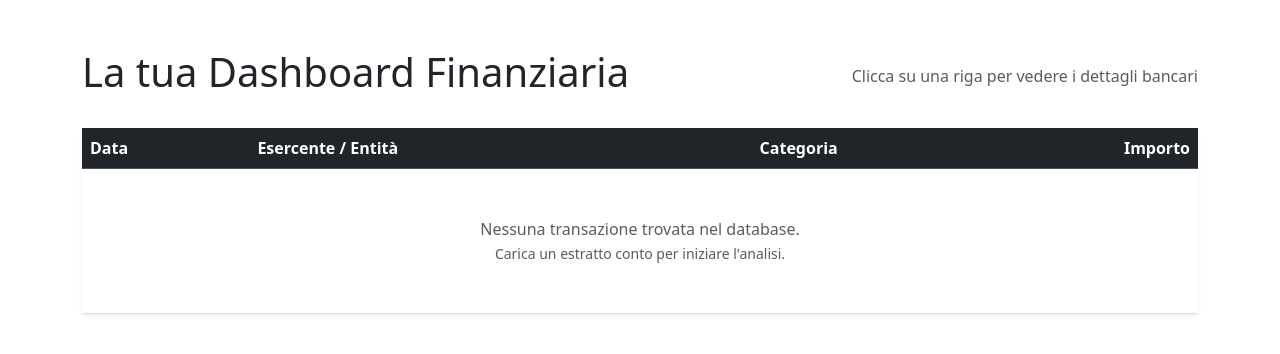
After one commit to Sara-Reb/expense-tracker, a Flask app: page /dashboard in a window 1280 px wide. The commit adds this page. Shown: the top 354 px of the page. Run offline with Flask 3, Linux system fonts and the light colour scheme.

Commit message:
add dashboard page and enhance file upload functionality with transaction hashing

```diff
--- a/app.py
+++ b/app.py
@@ -1,27 +1,30 @@
+from datetime import datetime
+import hashlib
+import json
+import pandas as pd
+
 from flask import Flask, render_template, request, redirect, url_for
 from flask_sqlalchemy import SQLAlchemy
 from sqlalchemy.orm import DeclarativeBase, Mapped, mapped_column
 from sqlalchemy import Integer, Float, Text, Date
 from bank_parser import parse_file, identify_structure, parse_bank_statement, categorize_transactions
-import json
-import pandas as pd
 
 class Base(DeclarativeBase):
     pass
-db = SQLAlchemy(model_class = Base)
+db = SQLAlchemy(model_class=Base)
 
 app = Flask(__name__)
 app.config['SQLALCHEMY_DATABASE_URI'] = 'sqlite:///expenses.db'
 db.init_app(app)
 
 class Expenses(db.Model):
-    id : Mapped[int] = mapped_column(Integer, primary_key=True)
-    date : Mapped[Date] = mapped_column(Date, nullable=False)
-    category : Mapped[str] = mapped_column(Text, nullable=False)
-    amount : Mapped[float] = mapped_column(Float, nullable=False)
-    description : Mapped[str] = mapped_column(Text, nullable=True)
-    merchant : Mapped[str] = mapped_column(Text, nullable=True)
-
+    id: Mapped[int] = mapped_column(Integer, primary_key=True)
+    date: Mapped[Date] = mapped_column(Date, nullable=False)
+    category: Mapped[str] = mapped_column(Text, nullable=False)
+    amount: Mapped[float] = mapped_column(Float, nullable=False)
+    description: Mapped[str] = mapped_column(Text, nullable=True)
+    merchant: Mapped[str] = mapped_column(Text, nullable=True)
+    transaction_hash: Mapped[str] = mapped_column(Text, unique=True, nullable=False)
 
 
 @app.route('/')
@@ -31,7 +34,7 @@ def index():
 @app.route('/upload', methods=['POST'])
 def upload():
     file = request.files['file']
-    if file and (file.filename.endswith('.csv') or file.filename.endswith('.xlsx')):
+    if file and (file.filename.endswith('.csv') or file.filename.endswith('.xlsx') or file.filename.endswith('.xls')):
 
         df = parse_file(file)
         structure = identify_structure(df)
@@ -41,11 +44,45 @@ def upload():
         categories_df = pd.DataFrame(categorized_transactions['transactions'])
         categories_df.set_index('row_id', inplace=True)
         parsed_df = transaction_df.join(categories_df)
-        parsed_df.to_sql('expenses', con=db.engine, if_exists='append', index=False)
-        return redirect(url_for('index'))
+
+        # Sforziamo pandas a normalizzare tutta la colonna 'date' prima di ciclare
+        parsed_df['date'] = pd.to_datetime(parsed_df['date'], errors='coerce')
+
+        # UN UNICO CICLO FOR CORRETTO
+        for index, row in parsed_df.iterrows():
+
+            # 2. CREAZIONE DELL'HASH UNIVOCO
+            hash_string = f"{clean_date}_{row['amount']}_{row['description']}"
+            row_hash = hashlib.md5(hash_string.encode('utf-8')).hexdigest()
+
+            # Controllo duplicati
+            exists = Expenses.query.filter_by(transaction_hash=row_hash).first()
+            if exists:
+                continue
+
+            # 3. Salvataggio del record
+            expense = Expenses(
+                date=row['date'].date() if pd.notna(row['date']) else None,
+                category=row['category'],
+                amount=float(row['amount']),
+                description=row['description'],
+                merchant=row['merchant'] if pd.notna(row['merchant']) else None,
+                transaction_hash=row_hash
+            )
+            db.session.add(expense)
+
+        db.session.commit()
+        return redirect(url_for('dashboard'))
     else:
         message = "Invalid file format. Please upload a CSV or Excel file."
         return render_template('index.html', message=message)
+
+
+@app.route('/dashboard')
+def dashboard():
+    # Ordiniamo per data decrescente (le più recenti in alto)
+    transazioni = Expenses.query.order_by(Expenses.date.desc()).all()
+    return render_template('dashboard.html', transazioni=transazioni)
 
 
 with app.app_context():
--- /dev/null
+++ b/templates/dashboard.html
@@ -0,0 +1,106 @@
+{% extends "layout.html" %} {% block title %}Dashboard Spese{% endblock %} {%
+block head %} {{ super() }}
+<style>
+  /* Rende evidente che la riga intera è cliccabile */
+  .clickable-row {
+    cursor: pointer;
+    transition: background-color 0.15s ease-in-out;
+  }
+  .clickable-row:hover {
+    background-color: rgba(0, 0, 0, 0.04) !important;
+  }
+  /* Rimuove i bordi e i padding aggiuntivi dalla riga di dettaglio per non spaccare la tabella */
+  .detail-row td {
+    padding: 0 !important;
+    border-top: none !important;
+  }
+  /* Conserva l'allineamento del font monospace per la descrizione grezza */
+  .bank-raw-text {
+    font-family: var(--bs-font-monospace);
+    word-break: break-all;
+  }
+</style>
+{% endblock %} {% block content %}
+<div class="container my-5">
+  <div class="d-flex justify-content-between align-items-center mb-4">
+    <h1>La tua Dashboard Finanziaria</h1>
+    <span class="text-muted"
+      >Clicca su una riga per vedere i dettagli bancari</span
+    >
+  </div>
+
+  <div class="card shadow-sm border-0">
+    <div class="card-body p-0">
+      <div class="table-responsive">
+        <table class="table table-hover align-middle mb-0">
+          <thead class="table-dark">
+            <tr>
+              <th style="width: 15%">Data</th>
+              <th style="width: 45%">Esercente / Entità</th>
+              <th style="width: 20%">Categoria</th>
+              <th style="width: 20%" class="text-end">Importo</th>
+            </tr>
+          </thead>
+          <tbody>
+            {% for t in transazioni %}
+            <tr
+              class="clickable-row"
+              data-bs-toggle="collapse"
+              data-bs-target="#details-{{ t.id }}"
+              aria-expanded="false"
+              aria-controls="details-{{ t.id }}"
+            >
+              <td>{{ t.date.strftime('%d-%m-%y') }}</td>
+              <td>
+                <strong class="text-dark"
+                  >{{ t.merchant or 'Operazione Bancaria' }}</strong
+                >
+              </td>
+              <td>
+                <span class="badge bg-secondary px-3 py-2"
+                  >{{ t.category }}</span
+                >
+              </td>
+              <td
+                class="text-end {% if t.amount > 0 %}text-success{% else %}text-danger{% endif %}"
+              >
+                <strong>{{ "%.2f"|format(t.amount) }} €</strong>
+              </td>
+            </tr>
+
+            <tr class="detail-row">
+              <td colspan="4">
+                <div class="collapse" id="details-{{ t.id }}">
+                  <div class="p-3 bg-light border-bottom inner-detail">
+                    <div
+                      class="card card-body border-0 shadow-none bg-white py-2 px-3"
+                    >
+                      <span
+                        class="text-muted text-uppercase fw-bold d-block mb-1"
+                        style="font-size: 0.75rem; letter-spacing: 0.5px"
+                      >
+                        Descrizione originale della banca
+                      </span>
+                      <div class="text-secondary small bank-raw-text">
+                        {{ t.description }}
+                      </div>
+                    </div>
+                  </div>
+                </div>
+              </td>
+            </tr>
+            {% else %}
+            <tr>
+              <td colspan="4" class="text-center p-5 text-muted">
+                <p class="mb-0">Nessuna transazione trovata nel database.</p>
+                <small>Carica un estratto conto per iniziare l'analisi.</small>
+              </td>
+            </tr>
+            {% endfor %}
+          </tbody>
+        </table>
+      </div>
+    </div>
+  </div>
+</div>
+{% endblock %}
--- a/templates/layout.html
+++ b/templates/layout.html
@@ -10,8 +10,10 @@
       integrity="sha384-sRIl4kxILFvY47J16cr9ZwB07vP4J8+LH7qKQnuqkuIAvNWLzeN8tE5YBujZqJLB"
       crossorigin="anonymous"
     />
+    {% block head %} {% endblock %}
   </head>
   <body>
     <main>{% block content %} {% endblock %}</main>
+    <script src="https://cdn.jsdelivr.net/npm/bootstrap@5.3.0/dist/js/bootstrap.bundle.min.js"></script>
   </body>
 </html>
```
Also changed, not shown: bank_parser.py (+82 -34 lines), 1 other file.
